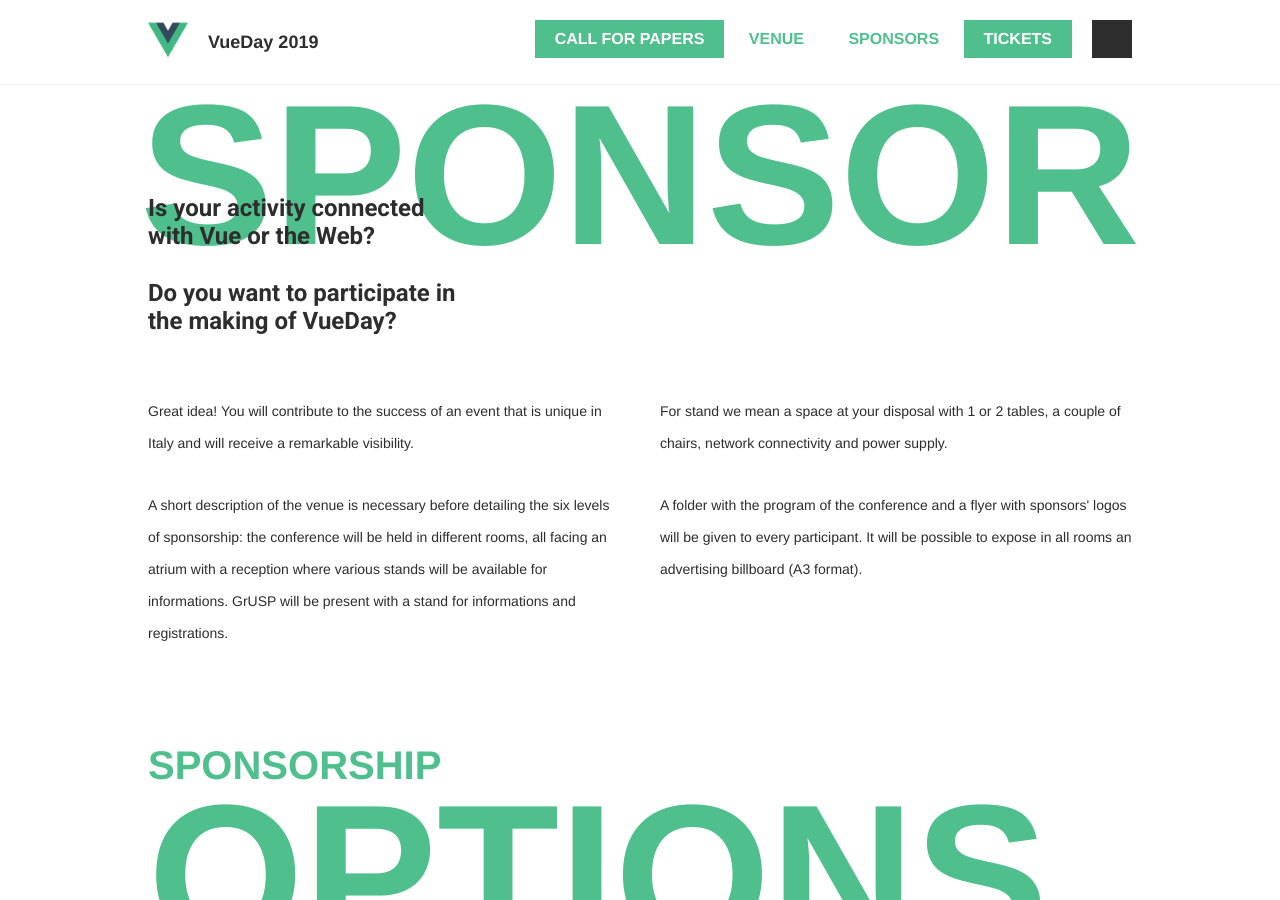
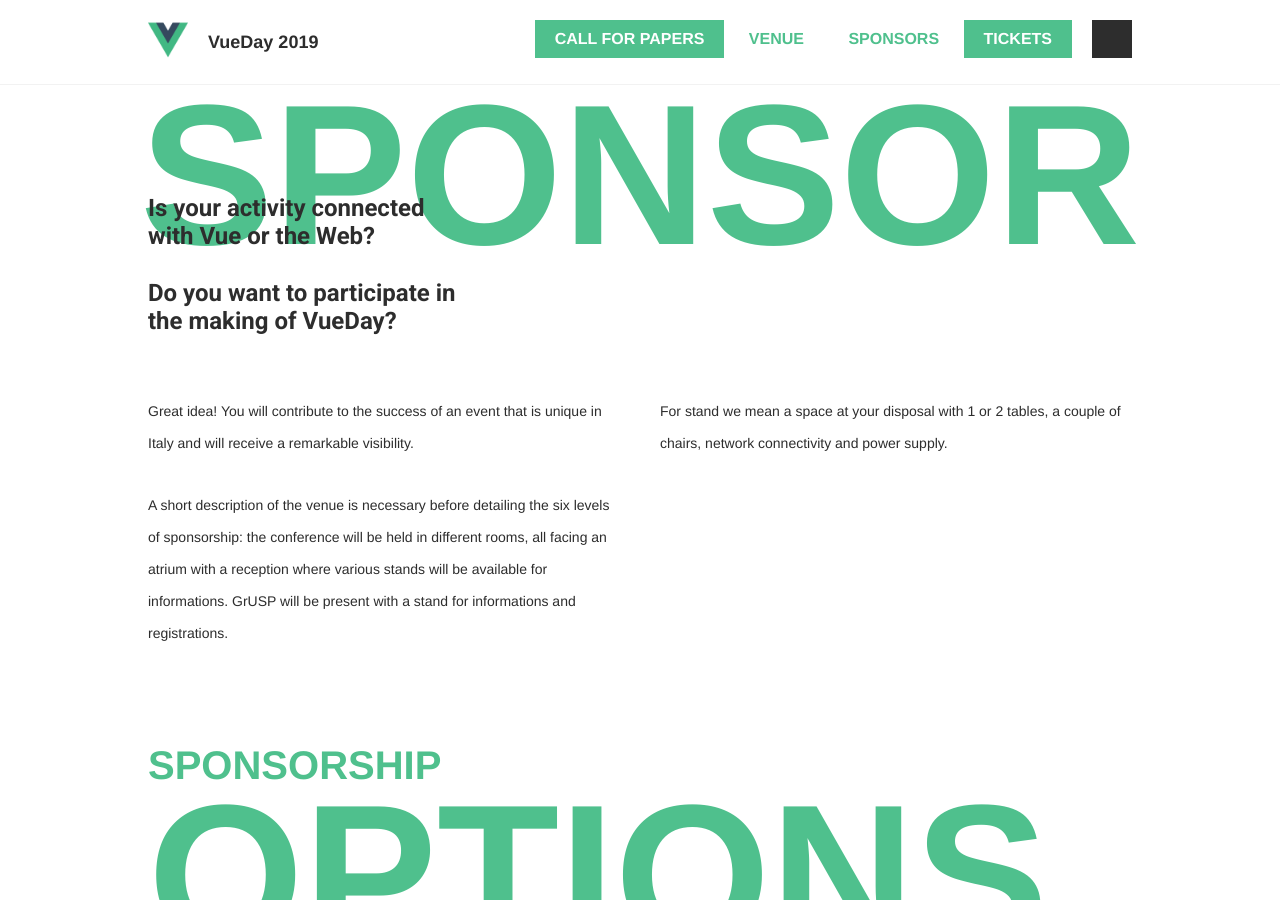
Before and after one commit to GrUSP/2019.vueday.it, a Jekyll site: the page built from sponsor.html, in a window 1280 px wide and 900 px high. Built offline with Jekyll 4.4.1, drawn with Linux system fonts in a browser that asks for light colours; some web fonts are replaced; comment, search, counter and statistics services are not loaded.

Commit message:
Update intro.html

```diff
--- a/_includes/sponsor/intro.html
+++ b/_includes/sponsor/intro.html
@@ -28,11 +28,7 @@
           For stand we mean a space at your disposal with 1 or 2 tables, a couple of chairs,
           network connectivity and power supply.<br>
         </p>
-        <p class="sponsor-intro__text">
-          A folder with the program of the conference and a flyer with sponsors' logos
-          will be given to every participant. It will be possible to expose in all rooms
-          an advertising billboard (A3 format).<br>
-        </p>
+
       </div>
     </div>
 
```
